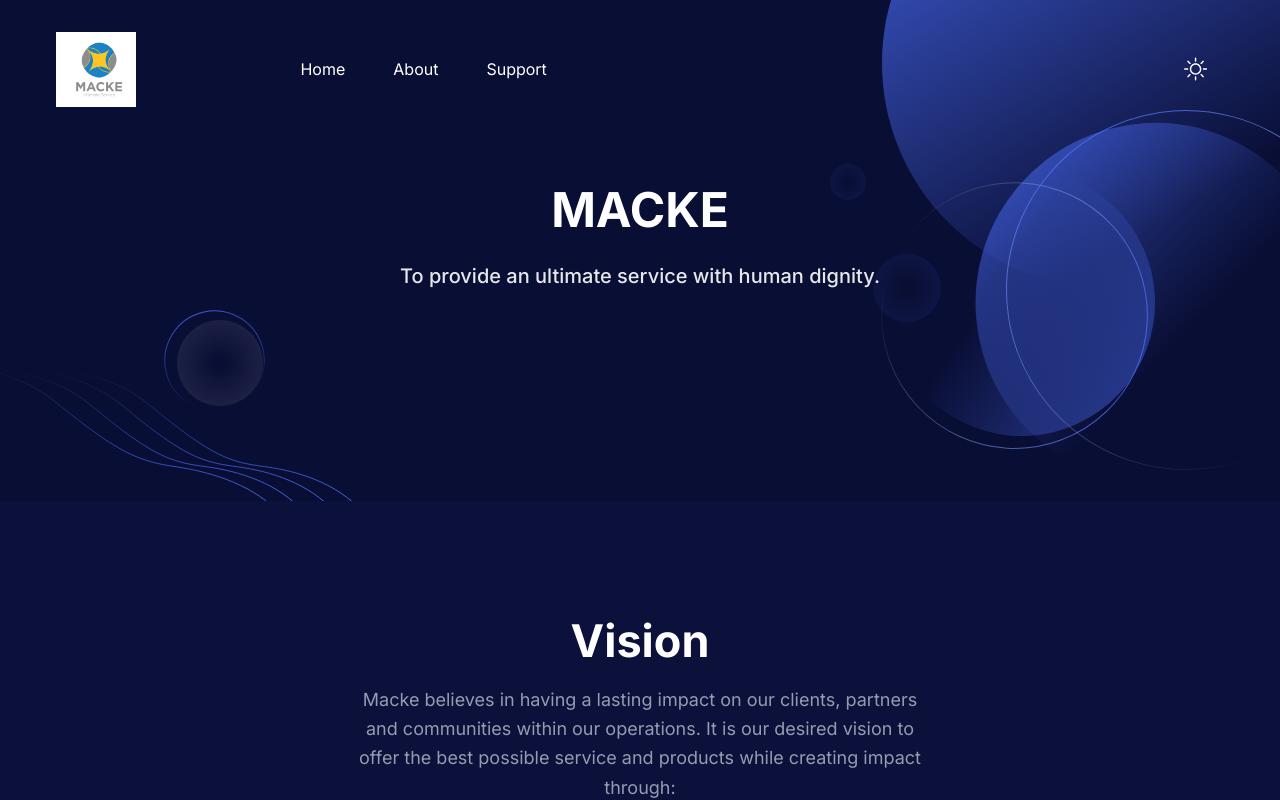
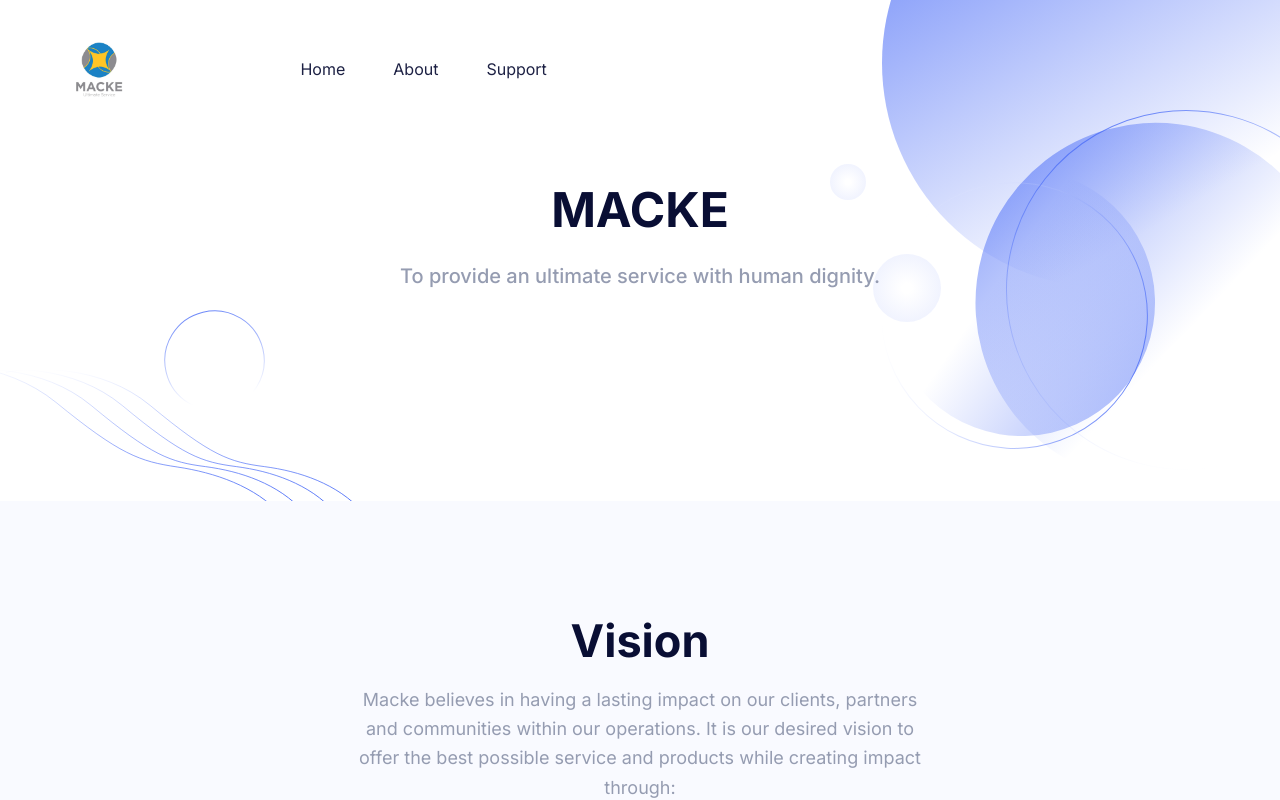
Before and after one commit to jwaiswa7/macke, a Next.js app: page / in a window 1280 px wide. Shown: the top 800 px of the page. Built offline with nearby package versions, Linux system fonts and the light colour scheme.

Commit message:
Disable theme toggle

```diff
--- a/app/providers.jsx
+++ b/app/providers.jsx
@@ -4,7 +4,7 @@
 
 export function Providers({ children }) {
   return (
-    <ThemeProvider attribute="class" enableSystem="false" defaultTheme="dark">
+    <ThemeProvider attribute="class" enableSystem="false" defaultTheme="light">
       {children}
     </ThemeProvider>
   );
--- a/components/Header/index.jsx
+++ b/components/Header/index.jsx
@@ -157,7 +157,7 @@
                   Sign Up
                 </Link> */}
                 <div>
-                  <ThemeToggler />
+                  {/* <ThemeToggler /> */}
                 </div>
               </div>
             </div>
```
